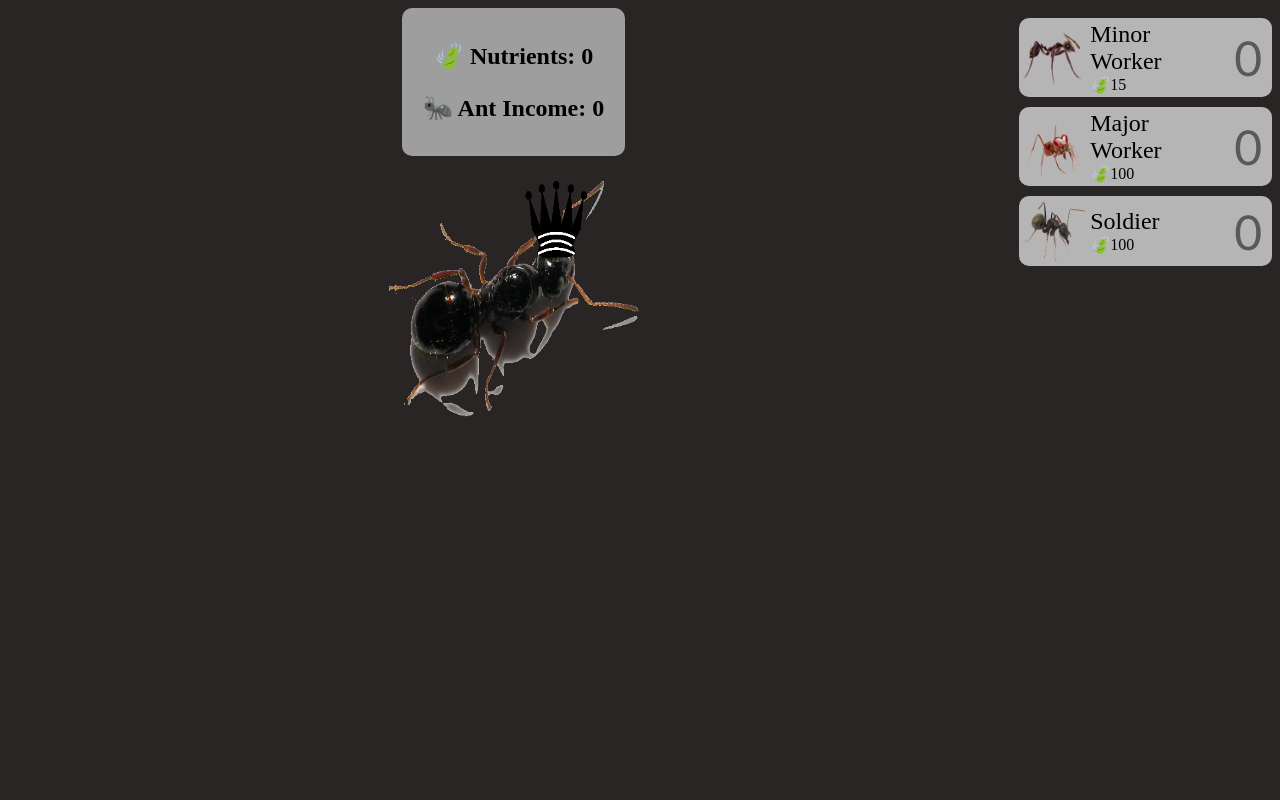
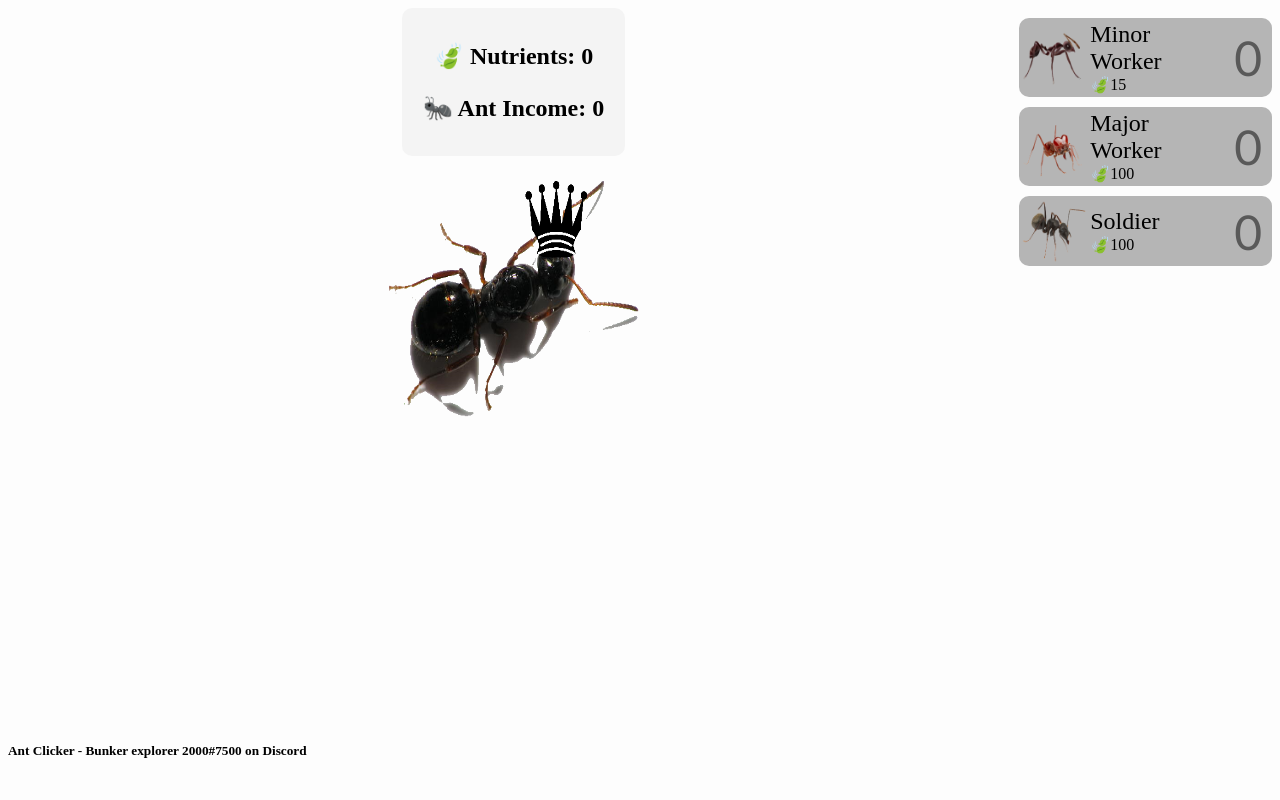
Before and after one commit to bunkerexplorer2000/bunkerexplorer, a PHP site: page / in a window 1280 px wide. Run offline with PHP 8.4, Linux system fonts and the light colour scheme.

Commit message:
Coloring changes and footer
Coloring changes and footer

```diff
--- a/index.css
+++ b/index.css
@@ -11,7 +11,7 @@ img{
 } */
 
 body{
-  background-color: rgb(41, 37, 37);
+  background-color: rgb(238, 238, 238, 0.1);;
 }
 
 .sectionLeft{
@@ -83,3 +83,11 @@ body{
   font-family: 'Trebuchet MS', 'Lucida Sans Unicode', 'Lucida Grande', 'Lucida Sans', Arial, sans-serif;
   width: 15%;
 }
+
+.sectionFooter{
+  margin-top: 31%;
+}
+
+.unselectable{
+  user-select: none;
+}
--- a/index.html
+++ b/index.html
@@ -24,19 +24,23 @@
 
         <div class="sectionLeft">
             <center>
-                <div class="scoreContainer">
+                <div class="scoreContainer unselectable">
                     <p>🍃 Nutrients: <span id="nutrients">0</span></p>
                     <p>🐜 Ant Income: <span id="nutrientsper">0</span></p>
                 </div>
                 <br>
-                <div class="clickerContainer">
+                <div class="clickerContainer unselectable">
                     <img src="assets/images/ant.png" style="width: 256; height: 256;" onclick="addToNutrients(clickingPower)">
                 </div>
             </center>
+
+            <div class="sectionFooter">
+                <h5>Ant Clicker - Bunker explorer 2000#7500 on Discord</h5>
+            </div>
         </div>
 
         <div class="sectionRight">
-            <table class="shopButton" onclick="buyMiWorker()">
+            <table class="shopButton unselectable" onclick="buyMiWorker()">
                 <tr>
                     <td id="image"><img src="assets/images/minor.png"></td>
                     <td id="nameAndCost">
@@ -46,7 +50,7 @@
                     <td id="amount"><span id="miworkers">0</span></td>
                 </tr>
             </table>
-            <table class="shopButton" onclick="buyMaWorker()">
+            <table class="shopButton unselectable" onclick="buyMaWorker()">
                 <tr>
                     <td id="image"><img src="assets/images/major.png"></td>
                     <td id="nameAndCost">
@@ -55,7 +59,7 @@
                     </td>
                     <td id="amount"><span id="maworkers">0</span></td>
                 </tr>
-            </table><table class="shopButton" onclick="buySoldier()">
+            </table><table class="shopButton unselectable" onclick="buySoldier()">
                 <tr>
                     <td id="image"><img src="assets/images/soldier.png"></td>
                     <td id="nameAndCost">
```
